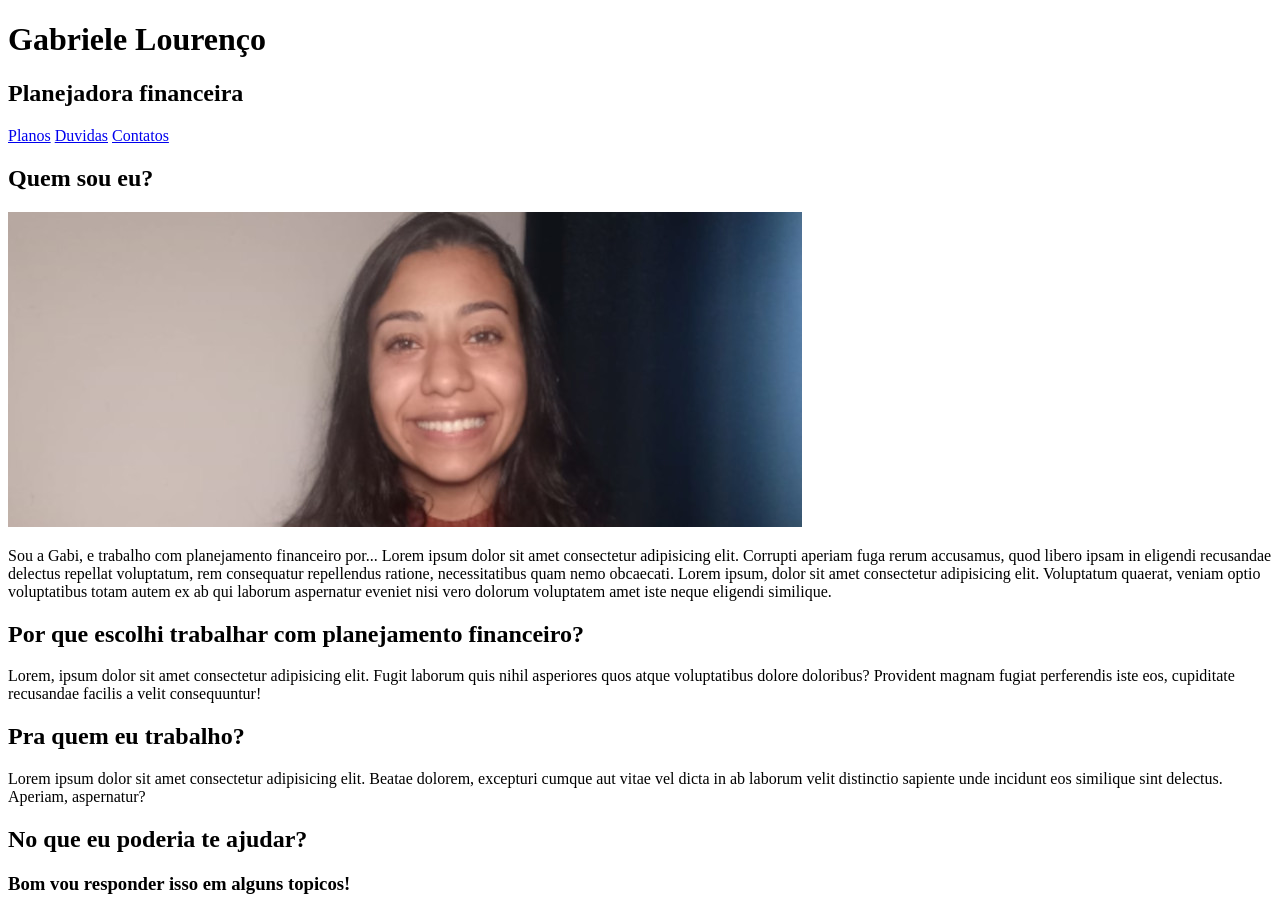
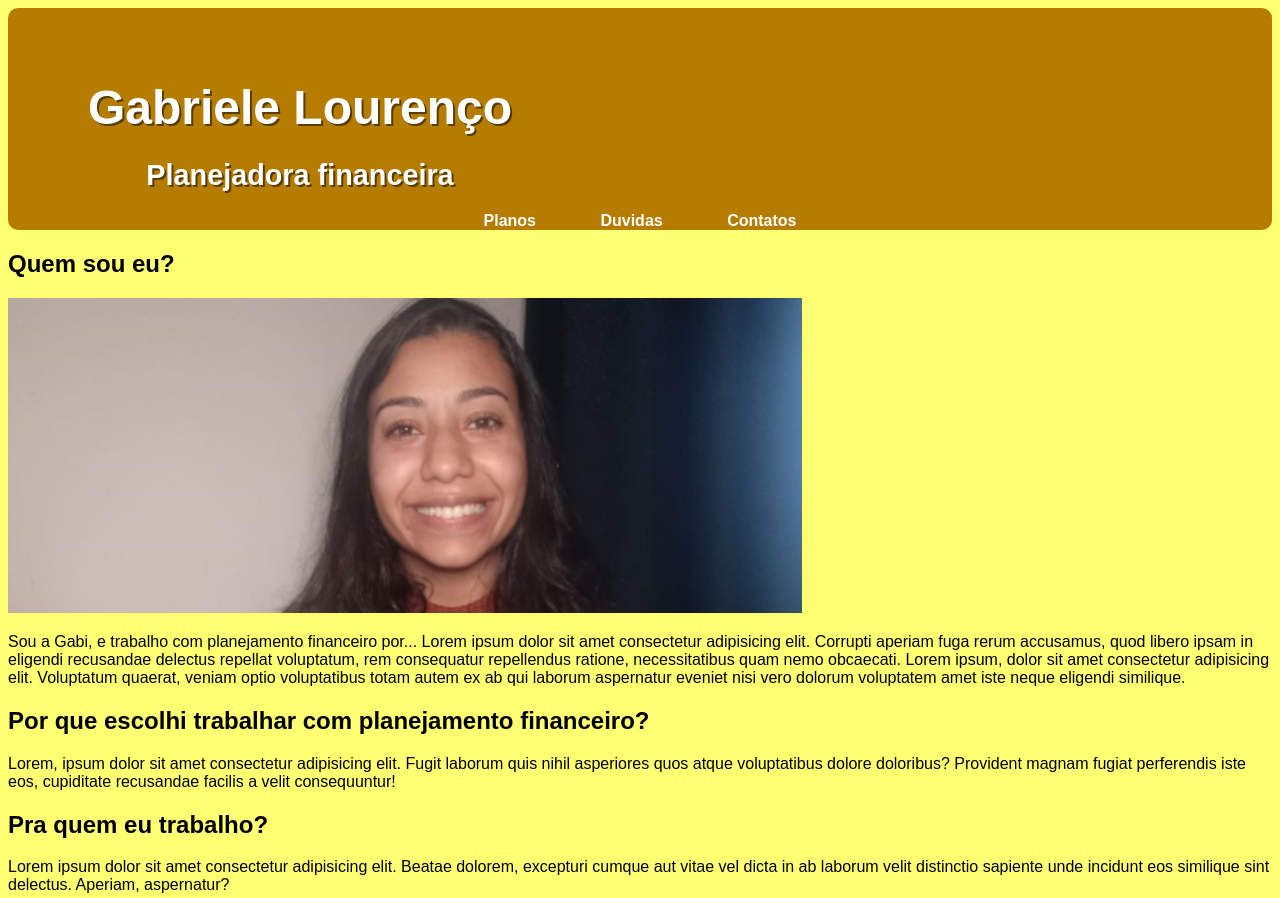
Before and after one commit to danilolourenco/gabi-planejamento, a plain HTML site: page index.html in a window 1280 px wide. Shown: the top 898 px of the page. Drawn offline with Linux system fonts and the light colour scheme.

Commit message:
em andamento

```diff
--- a/index.html
+++ b/index.html
@@ -5,6 +5,7 @@
     <meta http-equiv="X-UA-Compatible" content="IE=edge">
     <meta name="viewport" content="width=device-width, initial-scale=1.0">
     <title>Planejamento Financeiro</title>
+    <link rel="stylesheet" href="style/style.css">
 </head>
 <body>
     <header>
@@ -56,6 +57,12 @@
                 </ul>
             </p>
 
+            <h2>Quais pacotes e quais os valores do meu trabalho?</h2>
+
+            <p><ul><li>pacoteA</li></ul></p>
+            <p><ul><li>pacoteB</li></ul></p>
+            <p><ul><li>pacoteC</li></ul></p>
+
 
         </article>
     </main>
--- /dev/null
+++ b/style/style.css
@@ -0,0 +1,58 @@
+@charset "UTF-8";
+
+:root {
+
+    --cor0: #b57c00;
+    --cor1: #d09306;
+    --cor2: #ecab0f;
+    --cor3: #f7d547;
+    --cor4: #ffff72;
+
+    --fonte-padrao: Arial, Verdana, Helvetica, Sans-serif;
+
+}
+
+body {
+    background-color: var(--cor4);
+    font-family: var(--fonte-padrao);
+}
+
+header {
+    background-color: var(--cor0);
+    border-radius: 10px;
+    min-height: 150px;
+    text-align: center;
+    padding-top: 40px;
+}
+
+header > h1 {
+    color: white;
+    font-family: var(--fonte-padrao);
+    font-size: 3em;
+    padding-right: 680px;
+    margin-bottom: 20px;
+    text-shadow: 2px 2px 0px rgba(0, 0, 0, 0.513);
+}
+
+header > h2 {
+    color: white;
+    font-family: var(--fonte-padrao);
+    font-size: 1.8em;
+    padding-right: 680px;
+    margin-bottom: 20px;
+    text-shadow: 2px 2px 0px rgba(0, 0, 0, 0.513);
+}
+
+header > a {
+    color: white;
+    padding: 10px;
+    margin-right: 20px;
+    margin-left: 20px;
+    border-radius: 5px;
+    text-decoration: none;
+    font-weight: bold;
+}
+header > a:hover {
+    background-color: var(--cor3);
+    color: var(--cor0);
+}
```
